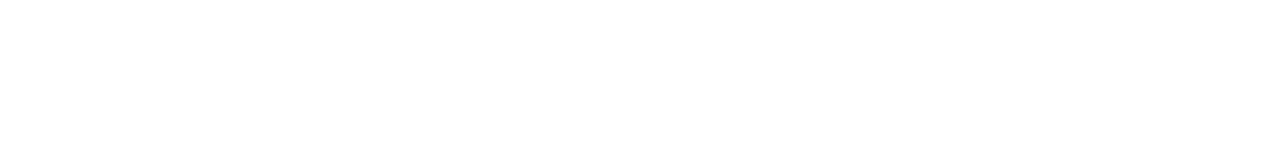
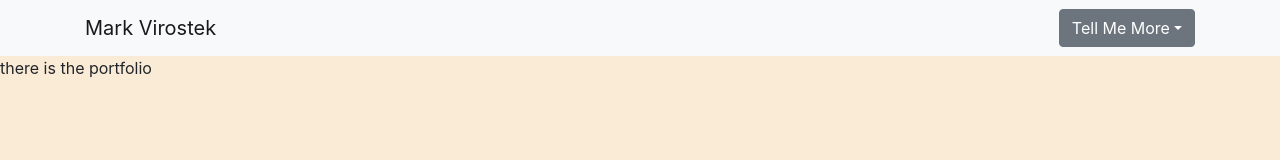
Before and after one commit to markv86/BootstrapBio, a plain HTML site: page portfolio.html in a window 1280 px wide. Drawn offline with nearby package versions, Linux system fonts and the light colour scheme.

Commit message:
added nav bar on three pages

```diff
--- a/portfolio.html
+++ b/portfolio.html
@@ -16,10 +16,24 @@
 
     </head>
 
+    <body>
+        <!--Navigation Bar-->
+        <nav class="navbar navbar-expand-lg navbar-light bg-light">
+            <div class="container">
+              <a class="navbar-brand" href="index.html" id="name">Mark Virostek</a>
+        <!--Dropdown Button-->
+              <div class="dropdown">
+                <a class="btn btn-secondary dropdown-toggle" href="#" role="button" id="dropdownMenuLink" data-toggle="dropdown" aria-haspopup="true" aria-expanded="false">Tell Me More</a>
+                <div class="dropdown-menu" aria-labelledby="dropdownMenuLink">
+                  <a class="dropdown-item" href="index.html">About</a>
+                  <a class="dropdown-item" href="portfolio.html">Portfolio</a>
+                  <a class="dropdown-item" href="contact.html">Contact</a>
+                </div>
+              </div>
+            </div>
+          </nav>
 
-    <body>
-        <!--This is where the navbar will go-->
-
+        <p>there is the portfolio</p>
 
 
 
--- a/styles.css
+++ b/styles.css
@@ -0,0 +1,3 @@
+body {
+    background-color: antiquewhite;
+}
```
Also changed, not shown: contact.html (+15 -2 lines), index.html (+11 -3 lines).
